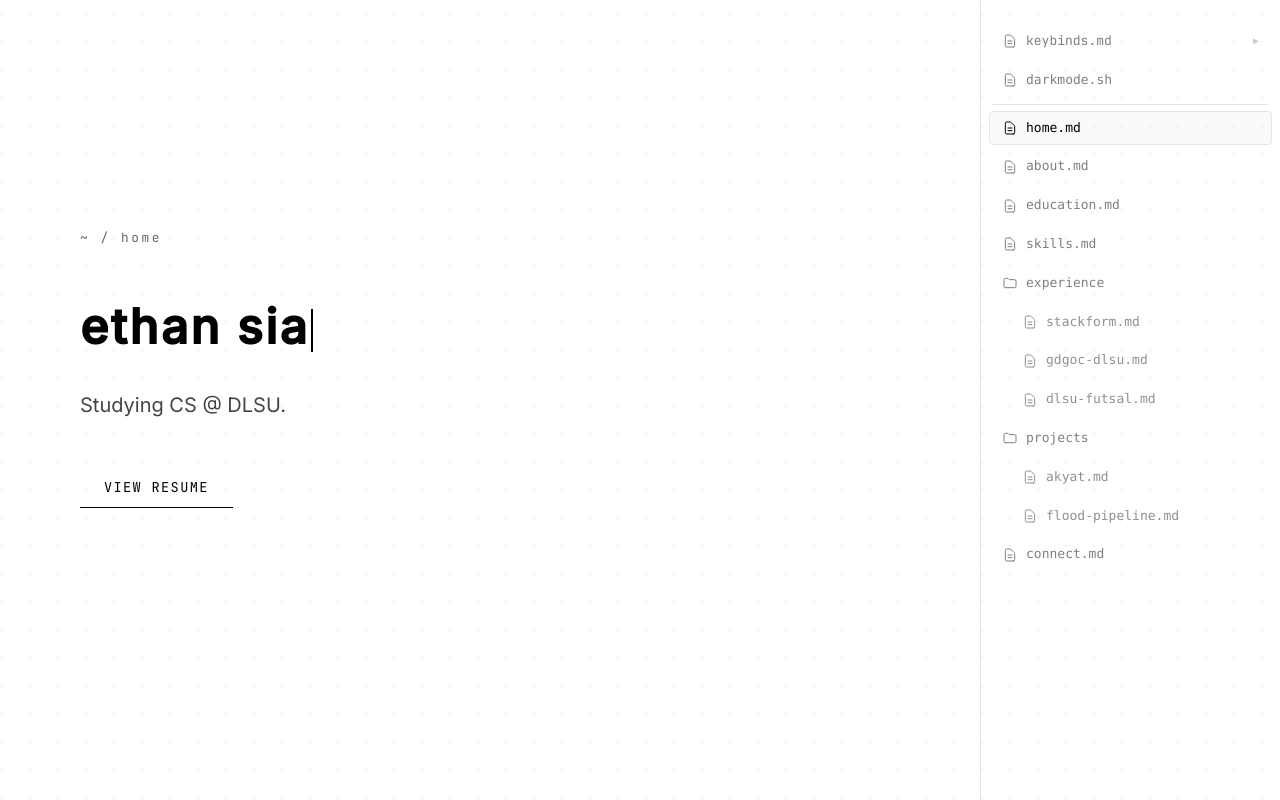
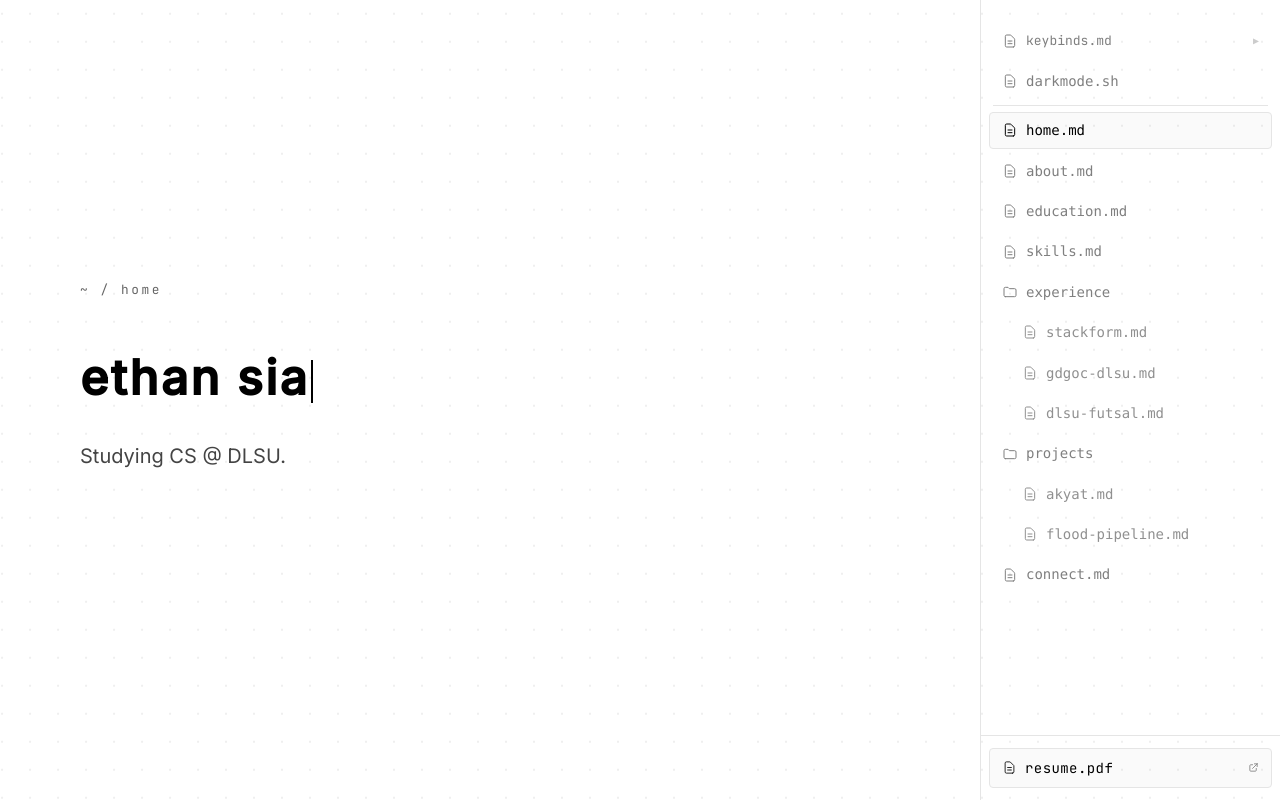
Before and after one commit to jdsia/Web-Portfolio, a Next.js app: page / in a window 1280 px wide. Built offline with nearby package versions, Linux system fonts and the light colour scheme.

Commit message:
added resume page to the navbar

```diff
--- a/app/components/Sidebar.tsx
+++ b/app/components/Sidebar.tsx
@@ -40,7 +40,7 @@ export default function Sidebar({ activeSection, onNavigate, theme, onToggleThem
   // Dynamic VS Code Tree Row class builder matching user design exactly
   const getRowClass = (section: string) => {
     const isActive = activeSection === section;
-    return `flex items-center gap-2 px-3 py-1.5 mx-2 rounded text-[13px] font-mono select-none cursor-pointer transition-all duration-150 ${isActive
+    return `flex items-center gap-2 px-3 py-1.5 mx-2 rounded text-[14px] font-mono select-none cursor-pointer transition-all duration-150 ${isActive
       ? "text-[var(--foreground)] bg-[var(--btn-secondary-bg)] border border-[var(--card-border)] font-medium opacity-100"
       : "text-[var(--text-secondary)] border border-transparent hover:bg-[var(--btn-secondary-bg)] opacity-75 hover:opacity-100"
       }`;
@@ -48,7 +48,7 @@ export default function Sidebar({ activeSection, onNavigate, theme, onToggleThem
 
   const getChildClass = (parentSection: string) => {
     const isParentActive = activeSection === parentSection;
-    return `flex items-center gap-2 pl-8 pr-3 py-1.5 mx-2 rounded text-[13px] font-mono select-none cursor-pointer border border-transparent transition-all duration-150 ${isParentActive
+    return `flex items-center gap-2 pl-8 pr-3 py-1.5 mx-2 rounded text-[14px] font-mono select-none cursor-pointer border border-transparent transition-all duration-150 ${isParentActive
       ? "text-[var(--foreground)] font-medium opacity-100"
       : "text-[var(--text-secondary)] opacity-65 hover:opacity-100"
       }`;
@@ -175,6 +175,32 @@ export default function Sidebar({ activeSection, onNavigate, theme, onToggleThem
         </div>
 
       </nav>
+
+      {/* Pinned resume — emphasized sticky footer */}
+      <div style={{ borderTop: "1px solid var(--card-border)", padding: "12px 8px" }}>
+        <a
+          href="https://drive.google.com/drive/u/0/folders/135D34vp7vVqp8yJuy76m2zc0nDOTtOgZ"
+          target="_blank"
+          rel="noopener noreferrer"
+          className="flex items-center gap-2 px-3 py-2 mx-0 rounded text-[14px] font-mono select-none cursor-pointer transition-all duration-150 hover:opacity-80"
+          style={{
+            backgroundColor: "var(--btn-secondary-bg)",
+            border: "1px solid var(--card-border)",
+            color: "var(--foreground)",
+            textDecoration: "none",
+          }}
+        >
+          {/* PDF icon */}
+          <svg width="15" height="15" viewBox="0 0 24 24" fill="none" stroke="currentColor" strokeWidth="1.5" style={{ flexShrink: 0, opacity: 0.9 }}>
+            <path strokeLinecap="round" strokeLinejoin="round" d="M9 12h6m-6 4h6m2 5H7a2 2 0 01-2-2V5a2 2 0 012-2h5.586a1 1 0 01.707.293l5.414 5.414a1 1 0 01.293.707V19a2 2 0 01-2 2z" />
+          </svg>
+          <span style={{ fontFamily: "var(--font-jetbrains-mono), monospace", letterSpacing: "0.03em" }}>resume.pdf</span>
+          {/* External link arrow */}
+          <svg width="11" height="11" viewBox="0 0 24 24" fill="none" stroke="currentColor" strokeWidth="2" className="ml-auto" style={{ opacity: 0.45 }}>
+            <path strokeLinecap="round" strokeLinejoin="round" d="M10 6H6a2 2 0 00-2 2v10a2 2 0 002 2h10a2 2 0 002-2v-4M14 4h6m0 0v6m0-6L10 14" />
+          </svg>
+        </a>
+      </div>
     </aside>
   );
 }
--- a/app/page.tsx
+++ b/app/page.tsx
@@ -149,25 +149,6 @@ export default function Home() {
           >
             <AsciiScrambler text="Studying CS @ DLSU." isLoaded={isLoaded} delay={200} speed={30} resolveCount={2} />
           </p>
-          <div
-            className={`flex flex-col sm:flex-row gap-6 mb-16 transition-all duration-[1000ms] delay-300 transform ease-out ${isLoaded ? "opacity-100 translate-y-0" : "opacity-0 translate-y-6"
-              }`}
-          >
-            <a
-              href="https://drive.google.com/drive/u/0/folders/135D34vp7vVqp8yJuy76m2zc0nDOTtOgZ"
-              target="_blank"
-              rel="noopener noreferrer"
-              className="tracking-widest uppercase border-b pb-2 hover:opacity-70 transition-all duration-300 px-6 py-2 w-max"
-              style={{
-                borderColor: "var(--primary)",
-                color: "var(--primary)",
-                fontFamily: "var(--font-jetbrains-mono), monospace",
-                fontSize: "0.85rem",
-              }}
-            >
-              <AsciiScrambler text="View Resume" isLoaded={isLoaded} delay={300} speed={30} resolveCount={1} />
-            </a>
-          </div>
         </div>
       </section >
 
@@ -462,7 +443,7 @@ export default function Home() {
               fontFamily: "var(--font-inter), sans-serif",
             }}
           >
-            Connect
+            connect
             <span
               className="inline-block w-[2px] h-[0.9em] ml-[2px] align-middle"
               style={{
```
